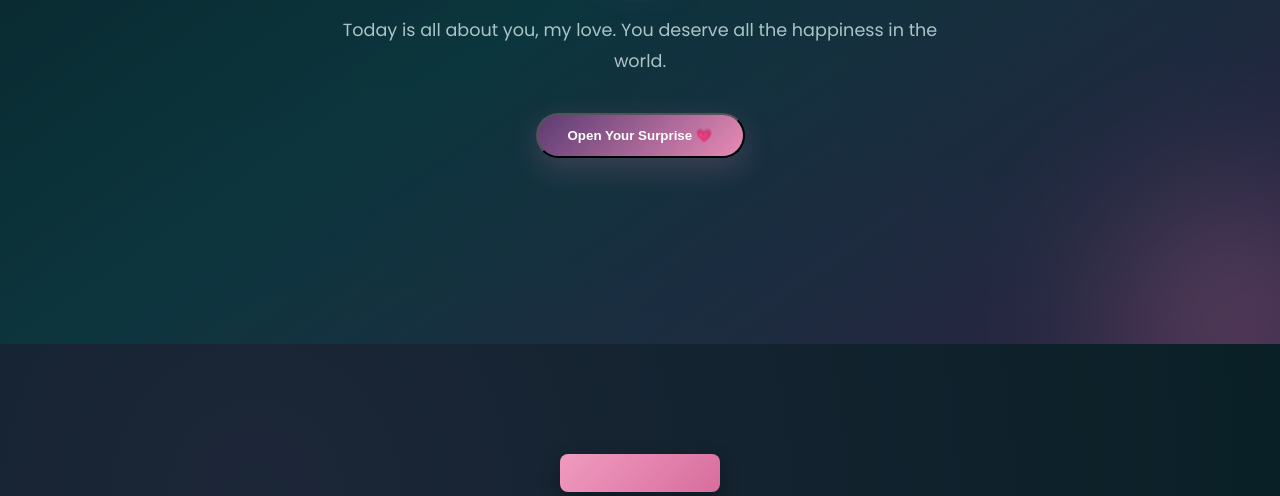
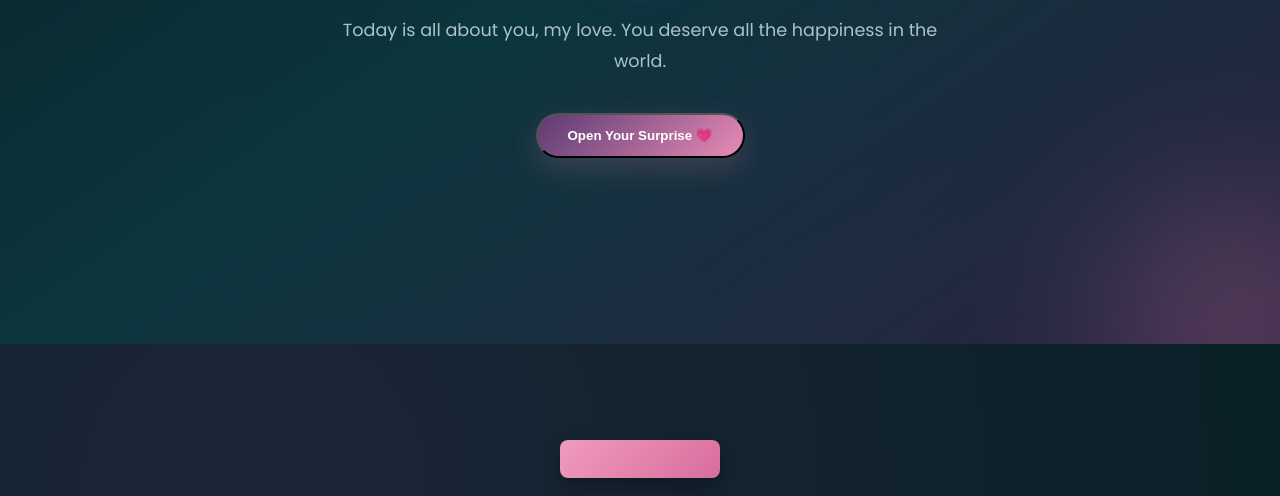
Before and after one commit to jiaaxe-ship-it/rola-birthday-gift, a plain HTML site: page index.html in a window 1280 px wide. Shown: the part 456-952 px from the top of the page. Drawn offline with Linux system fonts and the light colour scheme.

Commit message:
Update style.css

```diff
--- a/style.css
+++ b/style.css
@@ -494,9 +494,12 @@ footer {
   width: 180px;
   height: 150px;
 
+   margin: 0 auto;
+
   transform-origin: bottom center;
 
   z-index: 5;
+
 }
 
 
@@ -571,7 +574,7 @@ footer {
   position: absolute;
 
   left: 10;
-  top: 10px;
+  top: -4px;
 
   width: 160px;
   height: 38px;
```
